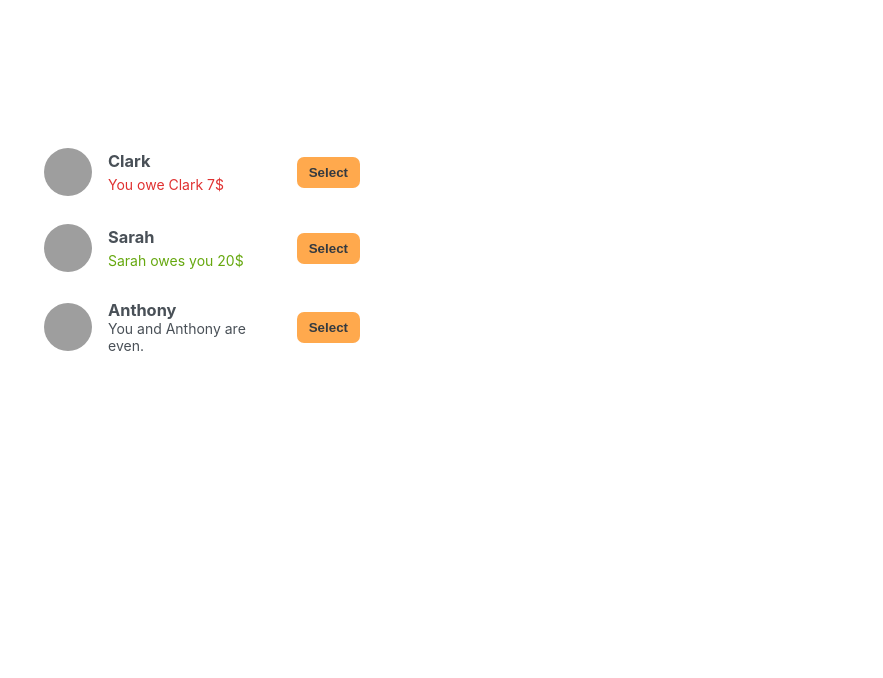
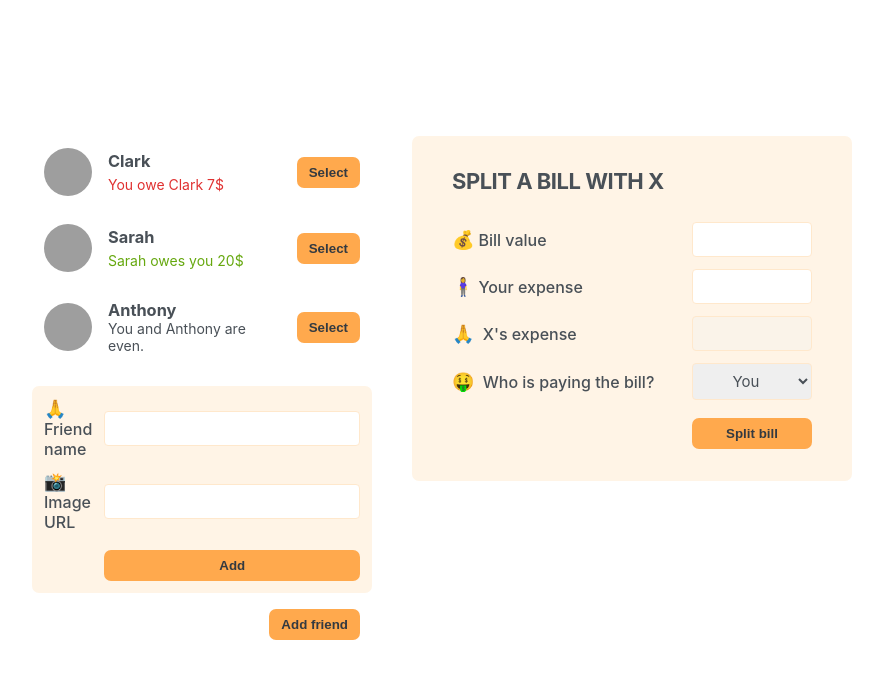
Before and after one commit to BarnoMamadzhanova/6-eat-n-split, a React (Create React App) app: page / in a window 1280 px wide. Shown: the top 678 px of the page, without its empty margins (198-1081 px from the left). Built offline with nearby package versions, Linux system fonts and the light colour scheme; grey boxes are pictures that could not be loaded.

Commit message:
building forms

```diff
--- a/src/App.js
+++ b/src/App.js
@@ -24,7 +24,11 @@
     <div className="app">
       <div className="sidebar">
         <FriendsList />
+        <FormAddFriend />
+        <Button>Add friend</Button>
       </div>
+
+      <FormSplitBill />
     </div>
   );
 }
@@ -59,7 +63,50 @@
       )}
       {friend.balance === 0 && <p>You and {friend.name} are even.</p>}
 
-      <button className="button">Select</button>
+      <Button>Select</Button>
     </li>
   );
 }
+
+function Button({ children }) {
+  return <button className="button">{children}</button>;
+}
+
+function FormAddFriend() {
+  return (
+    <form className="form-add-friend">
+      <label>🙏Friend name</label>
+      <input type="text" />
+
+      <label>📸Image URL</label>
+      <input type="text" />
+
+      <Button>Add</Button>
+    </form>
+  );
+}
+
+function FormSplitBill() {
+  return (
+    <form className="form-split-bill">
+      <h2>Split a bill with X</h2>
+
+      <label>💰Bill value</label>
+      <input type="text" />
+
+      <label>🧍‍♀️Your expense</label>
+      <input type="text" />
+
+      <label>🙏 X's expense</label>
+      <input type="text" disabled />
+
+      <label>🤑 Who is paying the bill?</label>
+      <select>
+        <option value="user">You</option>
+        <option value="friend">X</option>
+      </select>
+
+      <Button>Split bill</Button>
+    </form>
+  );
+}
```
